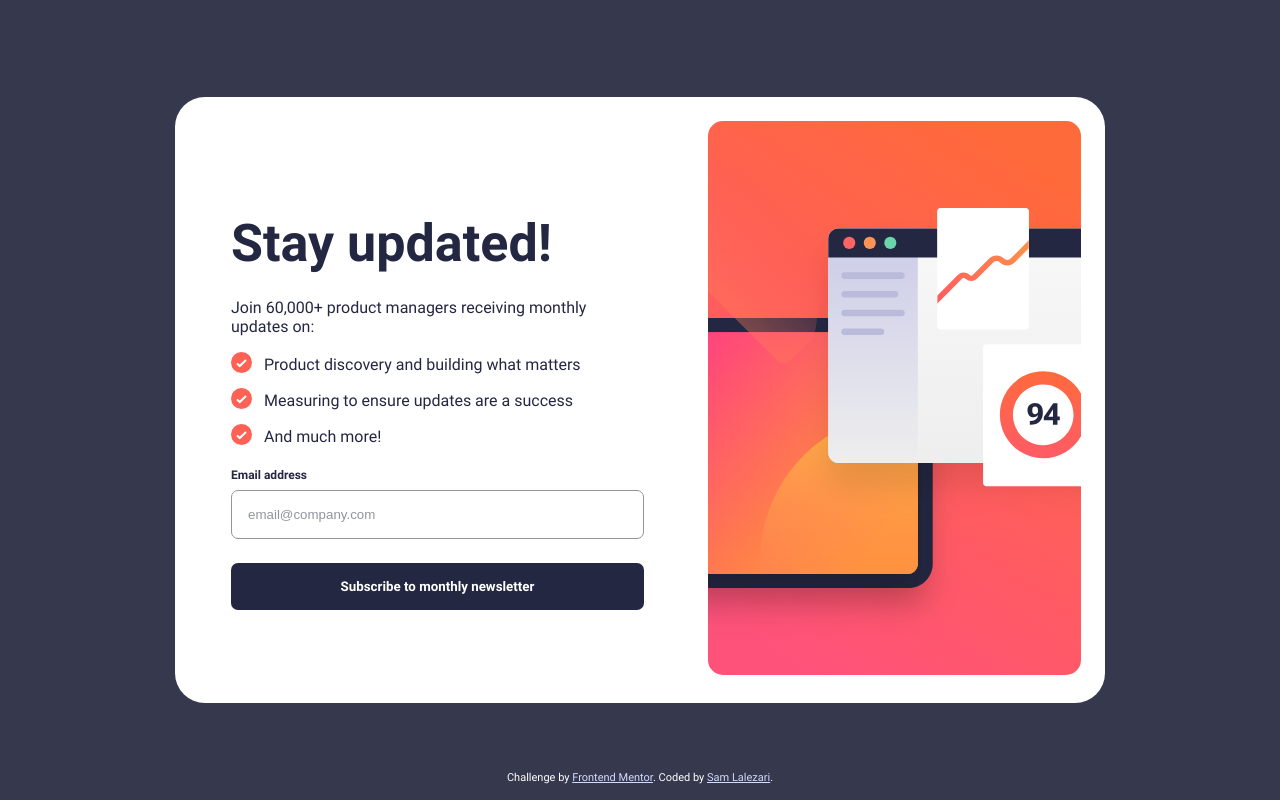
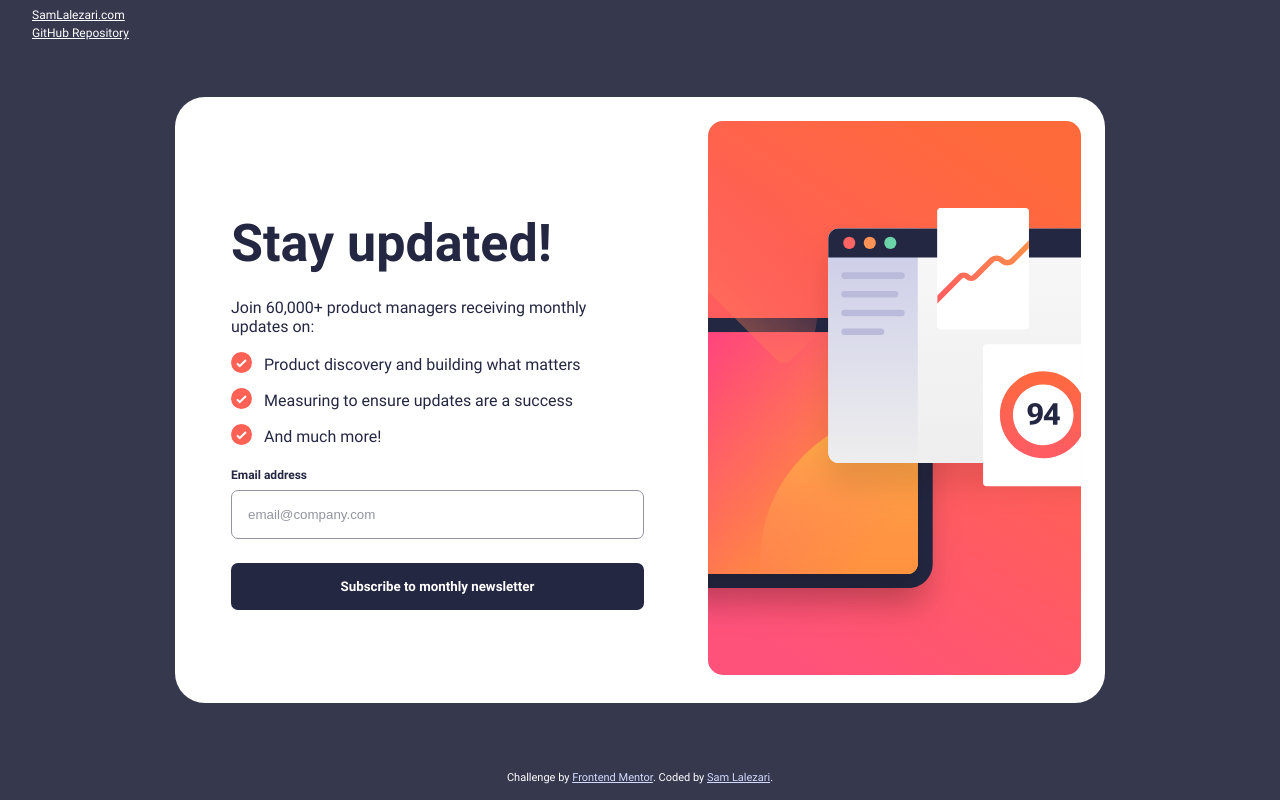
Before and after one commit to lalezaris/frontend-mentor-01-newsletter-sign-up-with-success-message-main, a plain HTML site: page index.html in a window 1280 px wide. Drawn offline with Linux system fonts and the light colour scheme.

Commit message:
Documentation updates

```diff
--- a/assets/styles.css
+++ b/assets/styles.css
@@ -244,3 +244,18 @@ input[data-valid="false"] {
   color: hsl(5, 85%, 60%);
   position: relative;
 }
+
+.back a {
+  margin-bottom: 0.25rem;
+  color: white;
+}
+
+.back {
+  position: absolute;
+  top: 0;
+  left: 0;
+  margin: 0.5rem 2rem;
+  display: flex;
+  flex-direction: column;
+  font-size: 0.75rem;
+}
--- a/index.html
+++ b/index.html
@@ -22,6 +22,13 @@
 
   <body>
     <!-- Sign-up form start -->
+    <nav class="back">
+      <a href="https://samlalezari.com">SamLalezari.com</a>
+      <a
+        href="https://github.com/lalezaris/frontend-mentor-01-newsletter-sign-up-with-success-message-main"
+        >GitHub Repository</a
+      >
+    </nav>
     <main>
       <div class="card" id="signupForm" data-visible="true">
         <div class="card-content">
```
Also changed, not shown: design/screenshot.png (added), 3 other files.
